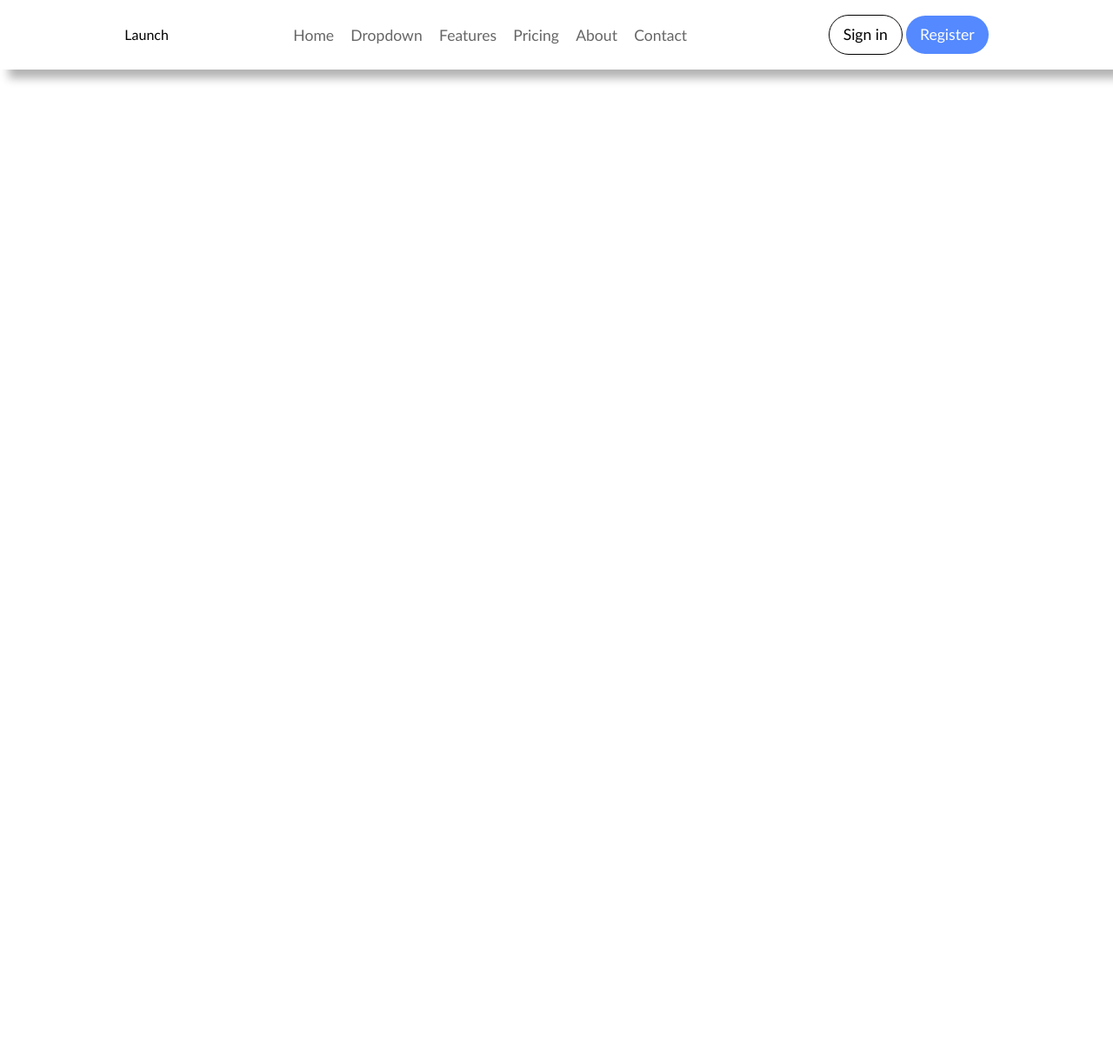
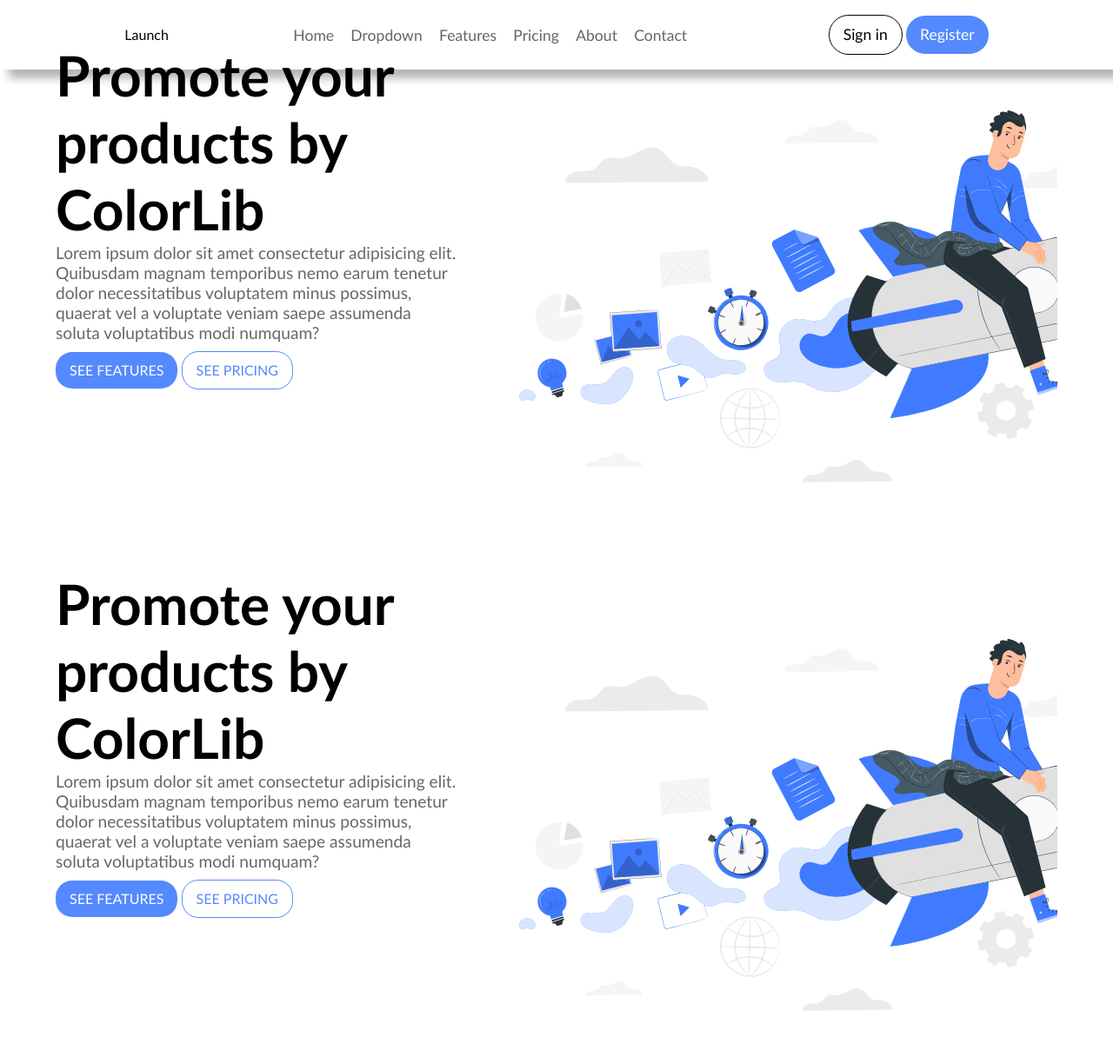
Before and after one commit to Joshuainfluence/ITwebdev, a plain HTML site: page css/landingpage/index.html in a window 1280 px wide. Shown: the whole page at 87% size. Before the commit the page ends 800 px from the top, so only its background shows below. Drawn offline with Linux system fonts and the light colour scheme.

Commit message:
home section

```diff
--- a/css/landingpage/index.html
+++ b/css/landingpage/index.html
@@ -35,7 +35,18 @@
 
         <!-- first child of home section -->
         <div class="col">
+            <h1>
+                Promote your products by ColorLib
+            </h1>
 
+            <h3>
+                Lorem ipsum dolor sit amet consectetur adipisicing elit. Quibusdam magnam temporibus nemo earum tenetur dolor necessitatibus voluptatem minus possimus, quaerat vel a voluptate veniam saepe assumenda soluta voluptatibus modi numquam?
+            </h3>
+
+            <div class="buttons">
+                <a href="">SEE FEATURES</a>
+                <a href="">SEE PRICING</a>
+            </div>
         </div>
 
         <!-- second child of home section -->
@@ -44,5 +55,30 @@
         </div>
     </section>
 
+     <section id="home">
+
+        <!-- first child of home section -->
+        <div class="col">
+            <h1>
+                Promote your products by ColorLib
+            </h1>
+
+            <h3>
+                Lorem ipsum dolor sit amet consectetur adipisicing elit. Quibusdam magnam temporibus nemo earum tenetur dolor necessitatibus voluptatem minus possimus, quaerat vel a voluptate veniam saepe assumenda soluta voluptatibus modi numquam?
+            </h3>
+
+            <div class="buttons">
+                <a href="">SEE FEATURES</a>
+                <a href="">SEE PRICING</a>
+            </div>
+        </div>
+
+        <!-- second child of home section -->
+        <div class="col">
+
+        </div>
+    </section>
+
+
 </body>
 </html>
--- a/css/landingpage/style.css
+++ b/css/landingpage/style.css
@@ -8,6 +8,9 @@ body{
     width: 100%;
     border: 0px solid red;
     font-family: 'Gill Sans', 'Gill Sans MT', Calibri, 'Trebuchet MS', sans-serif;
+    display: flex;
+    flex-direction: column;
+    align-items: center;
 }
 
 header{
@@ -18,6 +21,7 @@ header{
     align-items: center;
     justify-content: center;
     box-shadow: 10px 10px 10px rgba(0, 0, 0, 0.3);
+    position: fixed;
 }
 
 nav{
@@ -57,3 +61,52 @@ li a{
     background: #5489FF;
     color: white;
 }
+
+
+section#home{
+    width: 90%;
+    height: 70vh;
+    border: 0px solid black;
+    display: flex;
+    margin-top: 3rem;
+}
+
+section#home .col:nth-child(1){
+    width: 40%;
+    height: 100%;
+    border: 0px solid blue;
+}
+
+section#home .col:nth-child(1) h1{
+    font-size: 4rem;
+}
+
+section#home .col:nth-child(1) h3{
+    font-size: 1.2rem;
+    color: rgba(0,0,0,0.6);
+    font-weight: 200;
+    margin-bottom: 1.4rem;
+}
+
+section#home .col:nth-child(2){
+    width: 60%;
+    height: 100%;
+    border: 0px solid green;
+    background: url(market-launch-pana.svg);
+    background-size: cover;
+}
+
+section#home .col:nth-child(1) .buttons a:nth-child(1){
+   background: #5489FF;
+   color: white;
+   padding: 0.7rem 1rem 0.7rem 1rem;
+   border-radius: 1.2rem;
+}
+
+section#home .col:nth-child(1) .buttons a:nth-child(2){
+   background: white;
+   color: #5489FF;
+   padding: 0.7rem 1rem 0.7rem 1rem;
+   border: 1px solid #5489FF;
+   border-radius: 1.2rem;
+}
```
Also changed, not shown: css/landingpage/about.svg (added), css/landingpage/market-launch-pana.svg (added).
